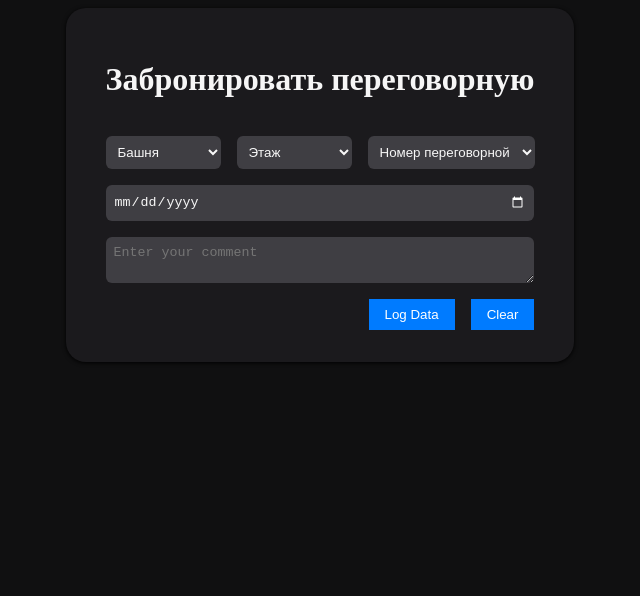
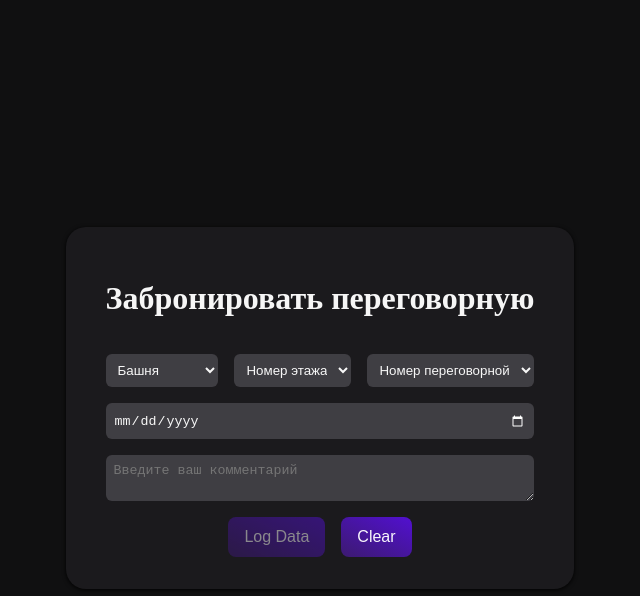
Before and after one commit to AleksandrOparin/Booking-form, a React (Vite) app: page / in a window 1280 px wide. Shown: the top 596 px of the page, without its empty margins (320-960 px from the left). Built offline with nearby package versions, Linux system fonts and the light colour scheme.

Commit message:
Replace code for components

```diff
--- a/src/Components/FormComponent/FormComponent.css
+++ b/src/Components/FormComponent/FormComponent.css
@@ -10,7 +10,7 @@
 }
 
 .form__group--buttons {
-    justify-content: flex-end;
+    justify-content: center;
 }
 
 .form__select,
@@ -42,3 +42,32 @@
     font-size: 0.8rem;
     margin-top: 0.25rem;
 }
+
+.form__button {
+    min-height: 40px;
+    border-radius: 8px;
+    border: none;
+    cursor: pointer;
+    display: flex;
+    align-items: center;
+    font-family: SansSerif,sans-serif;
+    font-style: normal;
+    font-weight: 500;
+    font-size: 16px;
+    line-height: 20px;
+    color: rgba(255,255,255,.96);
+    position: relative;
+    white-space: nowrap;
+    height: min-content;
+    background: linear-gradient(26.57deg,#3c1a70 0%,rgba(93,14,245,.83));
+}
+
+.form__button:hover {
+    background: linear-gradient(26.57deg,#3c1a70 0%,rgba(93,14,245,.100));
+}
+
+.form__button:disabled {
+    background: linear-gradient(26.57deg,#3c1a70 0%,rgba(93,14,245,.83));
+    opacity: .5;
+    cursor: auto;
+}
--- a/src/Components/FormComponent/FormComponent.tsx
+++ b/src/Components/FormComponent/FormComponent.tsx
@@ -1,9 +1,11 @@
 import React from 'react';
 import { useForm } from 'react-hook-form';
 
+import SelectComponent from '../SelectComponent/SelectComponent';
+import InputComponent from '../InputComponent/InputComponent';
+import TextAreaComponent from '../TextAreaComponent/TextAreaComponent';
+
 import './FormComponent.css';
-
-import IFormConfig from '../../Interfaces/IFormConfig';
 
 type FormData = {
     tower: string;
@@ -36,61 +38,63 @@ const FormComponent: React.FC<FormComponentProps> = ({ title, className }) => {
         reset();
     };
 
+    const floorOptions = [...Array(25)].map((_, index) => String(index + 3));
+    const meetingRoomOptions = [...Array(10)].map((_, index) => String(index + 1));
+
     return (
         <form className={`form ${className}`} onSubmit={handleSubmit(onSubmit)}>
             <h1 className="form__title">{title}</h1>
             <div className="form__group">
-                <select id="tower" {...register('tower', { required: true })} className="form__select" placeholder="Башня">
-                    <option value="">Башня</option>
-                    <option value="A">A</option>
-                    <option value="B">B</option>
-                </select>
+                <SelectComponent
+                    id="tower"
+                    name="tower"
+                    options={['A', 'B']}
+                    register={register}
+                    placeholder="Башня"
+                    required
+                />
 
-                <select id="floor" {...register('floor', { required: true })} className="form__select" placeholder="Номер этажа">
-                    <option value="">Этаж</option>
-                    {[...Array(25)].map((_, index) => (
-                        <option key={index} value={String(index + 3)}>
-                            {index + 3}
-                        </option>
-                    ))}
-                </select>
+                <SelectComponent
+                    id="floor"
+                    name="floor"
+                    options={floorOptions}
+                    register={register}
+                    placeholder="Номер этажа"
+                    required
+                />
 
-                <select
+                <SelectComponent
                     id="meetingRoom"
-                    {...register('meetingRoom', { required: true })}
-                    className="form__select"
+                    name="meetingRoom"
+                    options={meetingRoomOptions}
+                    register={register}
                     placeholder="Номер переговорной"
-                >
-                    <option value="">Номер переговорной</option>
-                    {[...Array(10)].map((_, index) => (
-                        <option key={index} value={String(index + 1)}>
-                            {index + 1}
-                        </option>
-                    ))}
-                </select>
+                    required
+                />
             </div>
             {(errors.tower || errors.floor || errors.meetingRoom) && (
-                <span className="form__error">Эти поля обязательны</span>
+                <span className="form__error">Укажите башню, номер этажа и номер переговорной</span>
             )}
 
             <div className="form__group">
-                <input
+                <InputComponent
+                    id="date"
+                    name="date"
                     type="date"
-                    id="date"
-                    {...register('date', { required: true })}
-                    className="form__input"
+                    register={register}
                     placeholder="Выберите дату"
+                    required
                 />
             </div>
             {errors.date && <span className="form__error">Укажите дату</span>}
 
             <div className="form__group">
-        <textarea
-            id="comment"
-            {...register('comment')}
-            className="form__textarea"
-            placeholder="Enter your comment"
-        />
+                <TextAreaComponent
+                    id="comment"
+                    name="comment"
+                    register={register}
+                    placeholder="Введите ваш комментарий"
+                />
             </div>
 
             <div className="form__group form__group--buttons">
--- /dev/null
+++ b/src/Components/InputComponent/InputComponent.tsx
@@ -0,0 +1,30 @@
+import React from 'react';
+
+interface InputComponentProps {
+    id: string;
+    name: string;
+    type?: string;
+    placeholder: string;
+    register: any;
+    required?: boolean;
+}
+
+const InputComponent: React.FC<InputComponentProps> = (
+    {
+       id,
+       name,
+       type = 'text',
+       placeholder,
+       register,
+       required = false,
+   }) => (
+    <input
+        type={type}
+        id={id}
+        {...register(name, { required })}
+        className="form__input"
+        placeholder={placeholder}
+    />
+);
+
+export default InputComponent;
--- /dev/null
+++ b/src/Components/SelectComponent/SelectComponent.tsx
@@ -0,0 +1,31 @@
+import React from 'react';
+
+interface SelectComponentProps {
+    id: string;
+    name: string;
+    options: string[];
+    register: any;
+    placeholder: string;
+    required?: boolean;
+}
+
+const SelectComponent: React.FC<SelectComponentProps> = (
+    {
+         id,
+         name,
+         options,
+         register,
+         placeholder,
+         required = false,
+     }) => (
+    <select id={id} {...register(name, { required })} className="form__select" placeholder={placeholder}>
+        <option value="">{placeholder}</option>
+        {options.map((option, index) => (
+            <option key={index} value={option}>
+                {option}
+            </option>
+        ))}
+    </select>
+);
+
+export default SelectComponent;
--- /dev/null
+++ b/src/Components/TextAreaComponent/TextAreaComponent.tsx
@@ -0,0 +1,14 @@
+import React from 'react';
+
+interface TextAreaComponentProps {
+    id: string;
+    name: string;
+    placeholder: string;
+    register: any;
+}
+
+const TextAreaComponent: React.FC<TextAreaComponentProps> = ({ id, name, placeholder, register }) => (
+    <textarea id={id} {...register(name)} className="form__textarea" placeholder={placeholder} />
+);
+
+export default TextAreaComponent;
--- a/src/index.css
+++ b/src/index.css
@@ -2,6 +2,8 @@
     display: flex;
     align-items: center;
     justify-content: center;
+
+    height: 100vh;
 }
 
 .body {
```
Also changed, not shown: src/Interfaces/IFormConfig.ts (deleted, +0 -9 lines).
